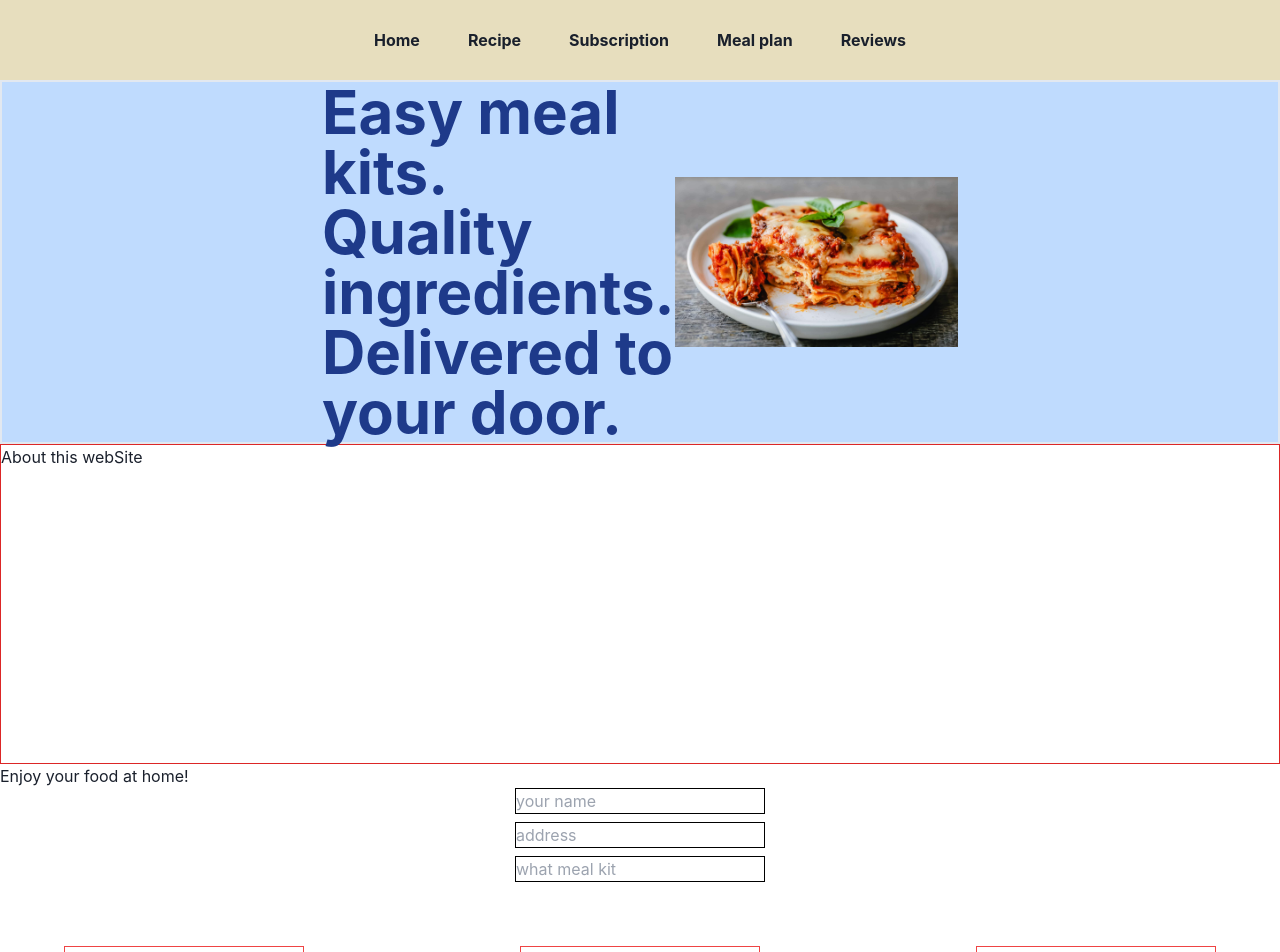
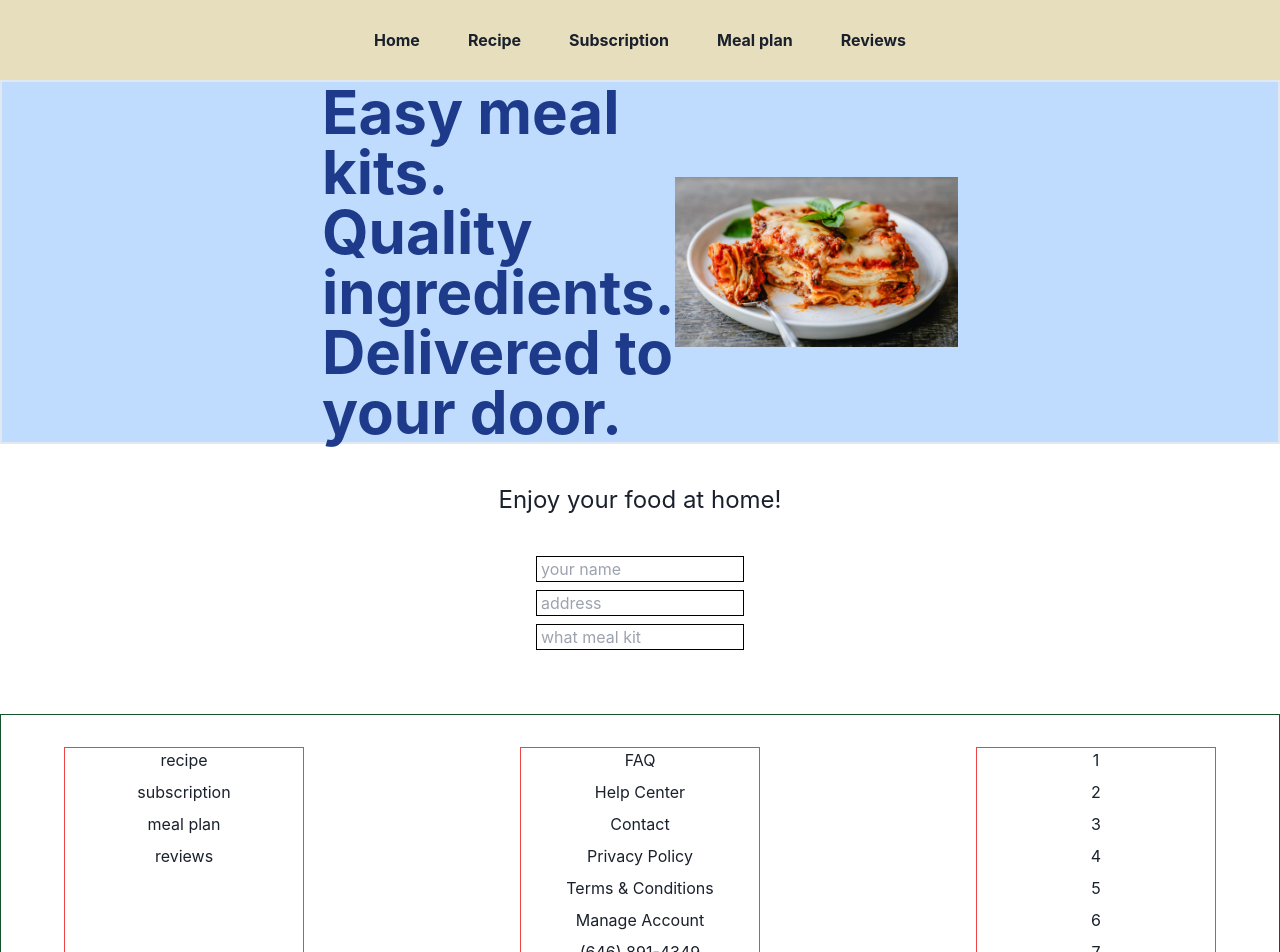
Before and after one commit to Alexseung/react_recipes_project, a Next.js app: page /subscription in a window 1280 px wide. Shown: the top 952 px of the page. Built offline with nearby package versions, Linux system fonts and the light colour scheme.

Commit message:
class commit

```diff
--- a/components/footer.tsx
+++ b/components/footer.tsx
@@ -3,10 +3,37 @@ import { HStack, VStack, Box } from "@chakra-ui/react";
 
 export default function(){
     return <>
-        <HStack className="flex justify-center">
-            <div className='w-60 h-80 border border-red-500 mt-16'>1</div>
-            <div className='w-60 h-80 border border-red-500 mt-16 mx-52'>2</div>
-            <div className='w-60 h-80 border border-red-500 mt-16'>3</div>
+        <HStack className="flex justify-center h-80 border border-green-900 my-16">
+            <div className='w-60 h-full border border-red-500 mt-16'>
+                <VStack>
+                    <div>recipe</div>
+                    <div>subscription</div>
+                    <div>meal plan</div>
+                    <div>reviews</div>
+                </VStack>
+            </div>
+            <div className='w-60 h-full border border-red-500 mt-16 mx-52'>
+            <VStack>
+                    <div>FAQ</div>
+                    <div>Help Center</div>
+                    <div>Contact</div>
+                    <div>Privacy Policy</div>
+                    <div>Terms & Conditions</div>
+                    <div>Manage Account</div>
+                    <div>(646) 891-4349</div>
+                </VStack>
+            </div>
+            <div className='w-60 h-full border border-red-500 mt-16'>
+            <VStack>
+                    <div>1</div>
+                    <div>2</div>
+                    <div>3</div>
+                    <div>4</div>
+                    <div>5</div>
+                    <div>6</div>
+                    <div>7</div>
+                </VStack>
+            </div>
         </HStack>
     </>
 }
--- a/components/showSearchRecipe.tsx
+++ b/components/showSearchRecipe.tsx
@@ -1,7 +1,6 @@
 // <Suspense>  태그로 감싼 곳은 비동기로 동작이됨
 // <Suspence fallback={<div>대체태그</div>}> 이렇게 로딩되는동안은 태체태그를 보여줌
 import React, {Suspense, useState} from 'react';
-import Image from 'next/image';
 import {
   Card,
   Heading,
@@ -20,6 +19,7 @@ export default function ({label, dishType, ingredients, image}) {
         direction={{base: 'column', sm: 'row'}}
         overflow='hidden'
         variant='outline'
+        className='my-2'
       >
         {loading && (
           <div className='w-60 h-60'>
@@ -36,7 +36,7 @@ export default function ({label, dishType, ingredients, image}) {
           src={image}
           alt={label}
           onLoad={() => setLoading(false)}
-          className='my-1 w-60 h-60'
+          className='w-60 h-60 rounded-md'
         />
 
         <Stack>
@@ -46,7 +46,7 @@ export default function ({label, dishType, ingredients, image}) {
             <Text py='2' fontSize='lg'>
               {ingredients}
             </Text>
-            <Text fontSize=''>{dishType}</Text>
+            <Text fontSize='xl'>{dishType}</Text>
           </CardBody>
 
           <CardFooter>
--- a/pages/recipe.tsx
+++ b/pages/recipe.tsx
@@ -18,19 +18,29 @@ export default function RecipeList() {
   const [dietArray, setDietArray] = useState<string[]>([]);
 
   useEffect(() => {
+
+
     const fetchAPIKeys = async () => {
       try {
-        const response = await fetch(
-          'http://localhost:3333/cloud/yoon/recipeAPI'
-        );
-        if (!response.ok) {
-          throw new Error('API 키를 가져오는 데 실패했습니다.');
-        }
-        const data = await response.json();
-        console.log(data);
 
-        // 서버리스로 올린 api id, key 가져옴
-        const {API_ID, API_KEY} = data.datas;
+        ////////////////serverless 로 올린 api 정보를 활용
+        // const response = await fetch(
+        //   'http://localhost:3333/cloud/yoon/recipeAPI'
+        // );
+        // if (!response.ok) {
+        //   throw new Error('API 키를 가져오는 데 실패했습니다.');
+        // }
+        // const data = await response.json();
+        // console.log(data);
+
+        // // 서버리스로 올린 api id, key 가져옴
+        // const {API_ID, API_KEY} = data.datas;
+
+
+
+        ////////////////
+        const API_KEY = process.env.NEXT_PUBLIC_API_KEY;
+        const API_ID = process.env.NEXT_PUBLIC_API_ID;
 
         const ingredientQuery = searchIngredient
           ? `&q=${searchIngredient}`
@@ -51,11 +61,23 @@ export default function RecipeList() {
         if (!recipesResponse.ok) {
           throw new Error('레시피를 가져오는 데 실패했습니다.');
         }
+      // fetch가 처음 불릴때  ${ingredientQuery}${dietQueries} 이 값이 없기에 배열에 아무것도 없다고 판단해서 error를 넣는건데 이걸 if로 감싸서
+      // ${ingredientQuery}${dietQueries} 가 있는 상태에서만 동작하도록 만들어주기
+      // 전체를 if로 감싸지는 않았고 fetch를 실행해야하는 최소한의 조검. '검색값' 이 없으면 동작 안 하도록 만들어주었다
+      // 검색값을 나타내는 ingredientQuery 의 값이 없다면 즉, falsy라면 return으로 바로 종료되게끔
+        if(!ingredientQuery) {
+          return;
+        }
 
         const recipesData = await recipesResponse.json();
         console.log(recipesData);
         const recipeList = recipesData.hits.map(item => item.recipe);
         setRecipes(recipeList);
+        if (recipeList.length === 0) {
+          setError('Sorry, there were no results for your search. Try again!');
+        } else {
+          setError(null); // 이전 에러 상태 초기화
+        }
       } catch (err) {
         console.error(err);
         setError(err.message);
@@ -64,6 +86,11 @@ export default function RecipeList() {
 
     fetchAPIKeys();
   }, [searchIngredient, dietArray]); // 검색어 즉, searchIngredient가 변경되면 호출
+
+
+
+
+
 
   const handleSearch = () => {
     setSearchIngredient(ingredient);
@@ -83,8 +110,8 @@ export default function RecipeList() {
   const [activeBtn, setActiveBtn] = useState(0);
 
   return (
-    <div>
-      {error && <p>오류: {error}</p>}
+    <div className='px-2'>
+      {/* {error ? <p>오류: {error}</p> : null} */}
       {/* {recipes.length == 0 && <p>Sorry, there were no results for your search. Try again!</p>} */}
       <div className='flex justify-center'>
         <input
@@ -122,17 +149,11 @@ export default function RecipeList() {
         />
       </div>
 
-      {/* 선택된 버튼 활성화 코드 */}
 
-      {activeBtn === 1 && <div>1번 nutrition 버튼</div>}
-      {activeBtn === 2 && <div>2번 allergies 버튼</div>}
-      {activeBtn === 3 && <div>3번 vegetarian 버튼</div>}
 
-      {/* 검색 결과 창, All 버튼 활성화 확인 */}
-      {activeBtn === 0 && (
       <div>
-          {/* <div>0번 All</div> */}
-          {recipes.length > 0 ? (
+      {/* 레시피 목록 표시 */}
+      { error ? <p>Error: {error}</p> : (
       recipes.map((recipe, index) => (
         <ShowSearchRecipe
           key={index}
@@ -140,16 +161,11 @@ export default function RecipeList() {
           ingredients={Object.keys(recipe.ingredients).map(key => (
             <li key={key}>{recipe.ingredients[key].text}</li>
           ))}
-                // Object.keys(객체이름); ==> console.log(Object.keys(객체이름))  ==> '['키','여기에','나옴']'
           dishType={recipe.dishType}
           image={recipe.image}
-              />
-            ))
-          ) : (
-            <p>Sorry, there were no results for your search. Try again!</p>
-          )}
+        />)
+      ))}
     </div>
-      )}
     </div>
   );
 }
--- a/pages/subscription.tsx
+++ b/pages/subscription.tsx
@@ -4,35 +4,34 @@ import {HStack, VStack, Box} from '@chakra-ui/react';
 export default function () {
   return (
     <>
-      <div className='w-full-screen h-80 border border-red-600'>
-        About this webSite
-      </div>
-      <div>Enjoy your food at home!</div>
+      <div className='flex-col justify-items-center'>
+        <div className='text-2xl my-10'>Enjoy your food at home!</div>
         <div>
           <VStack>
             <Box>
               <input
                 type='text'
                 placeholder='your name'
-              className='border border-black'
+                className='border border-black w-52 pl-1'
                 />
             </Box>
             <Box>
               <input
                 type='text'
-              placeholder='address'
-              className='border border-black'
+                placeholder='address' pl-1
+                className='border border-black w-52 pl-1'
                 />
             </Box>
             <Box>
               <input
                 type='text'
                 placeholder='what meal kit'
-              className='border border-black'
+                className='border border-black w-52 pl-1'
                 />
             </Box>
           </VStack>
         </div>
+      </div>
     </>
   );
 }
```
Also changed, not shown: components/searchRecipe.tsx (deleted, +0 -36 lines), pages/mealplan.tsx (+147 -5 lines), 1 other file (tests, documents, lock files or other folders). Lines whose indentation alone changed are shown as unchanged.
